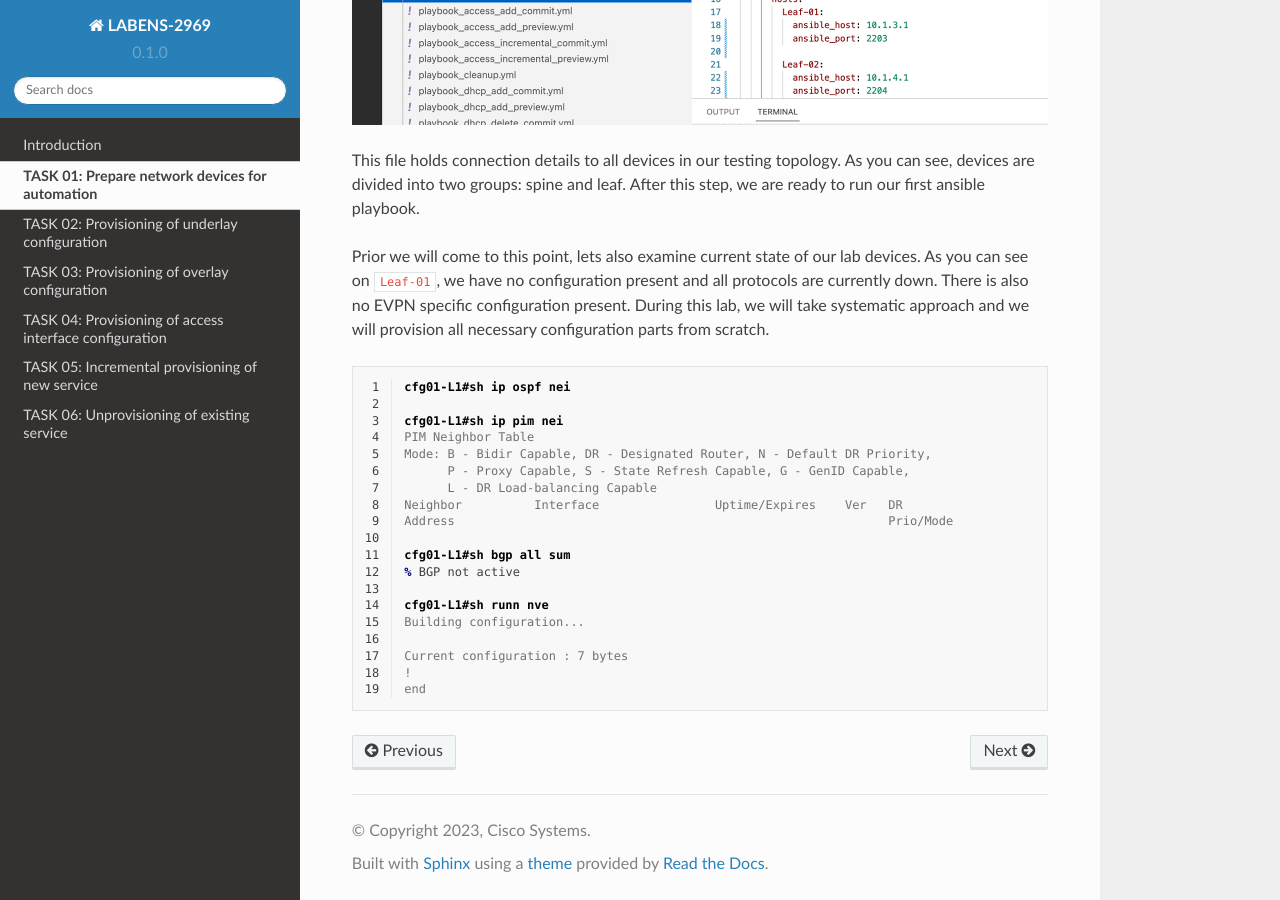
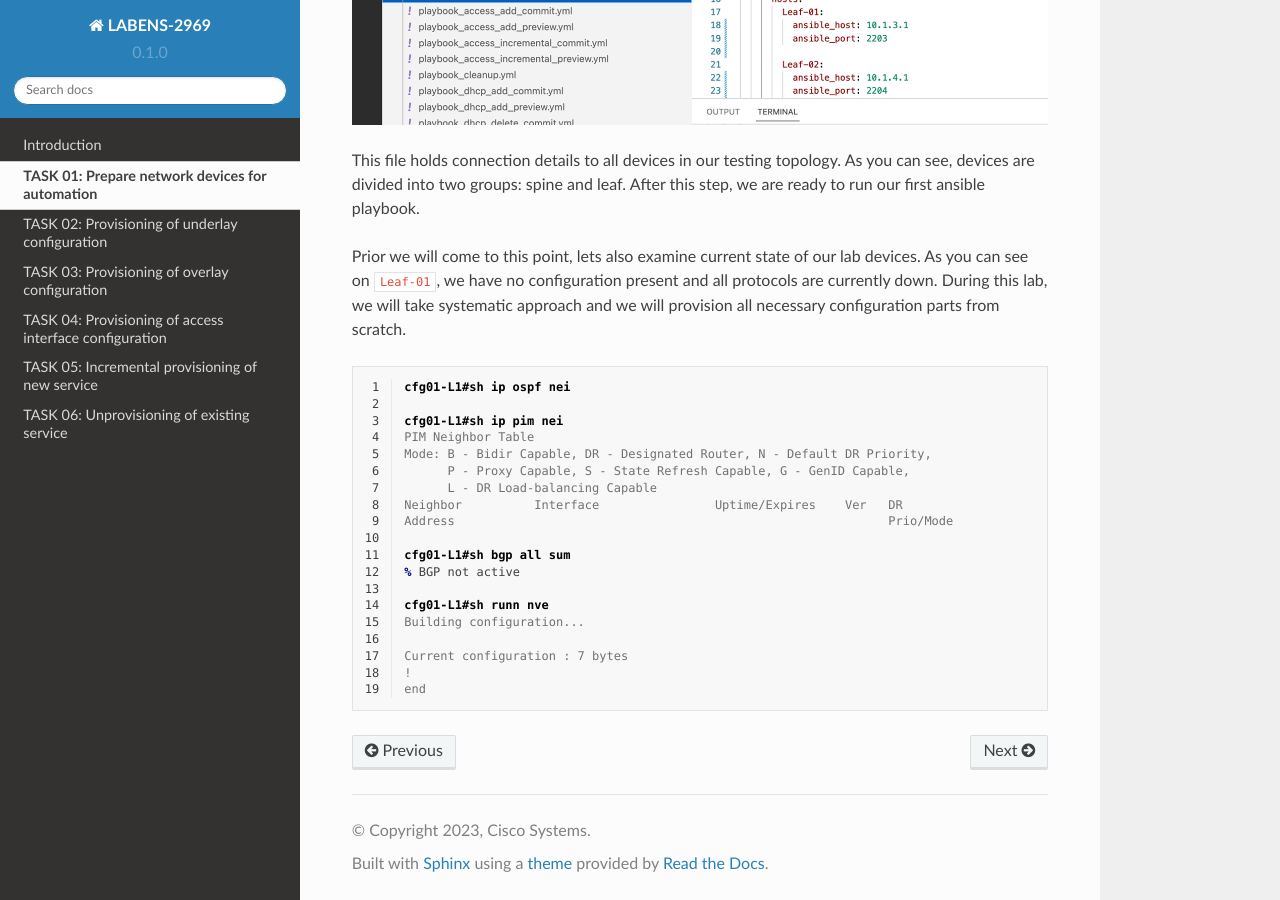
Before and after one commit to dvishchu/labens-2969, a Sphinx documentation site: the page built from docs/source/task_01.rst, in a window 1280 px wide and 900 px high, scrolled down 2214 px. Built offline with Sphinx 7.4.7 and the Read the Docs theme 2.0.0, drawn with Linux system fonts in a browser that asks for light colours.

Commit message:
Updating text in task 01

```diff
--- a/docs/source/task_01.rst
+++ b/docs/source/task_01.rst
@@ -67,7 +67,7 @@
 
 This file holds connection details to all devices in our testing topology. As you can see, devices are divided into two groups: spine and leaf. After this step, we are ready to run our first ansible playbook.
 
-Prior we will come to this point, lets also examine current state of our lab devices. As you can see on ``Leaf-01``, we have no configuration present and all protocols are currently down. There is also no EVPN specific configuration present. During this lab, we will take systematic approach and we will provision all necessary configuration parts from scratch.
+Prior we will come to this point, lets also examine current state of our lab devices. As you can see on ``Leaf-01``, we have no configuration present and all protocols are currently down. During this lab, we will take systematic approach and we will provision all necessary configuration parts from scratch.
 
 .. code-block:: console
     :linenos:
```
